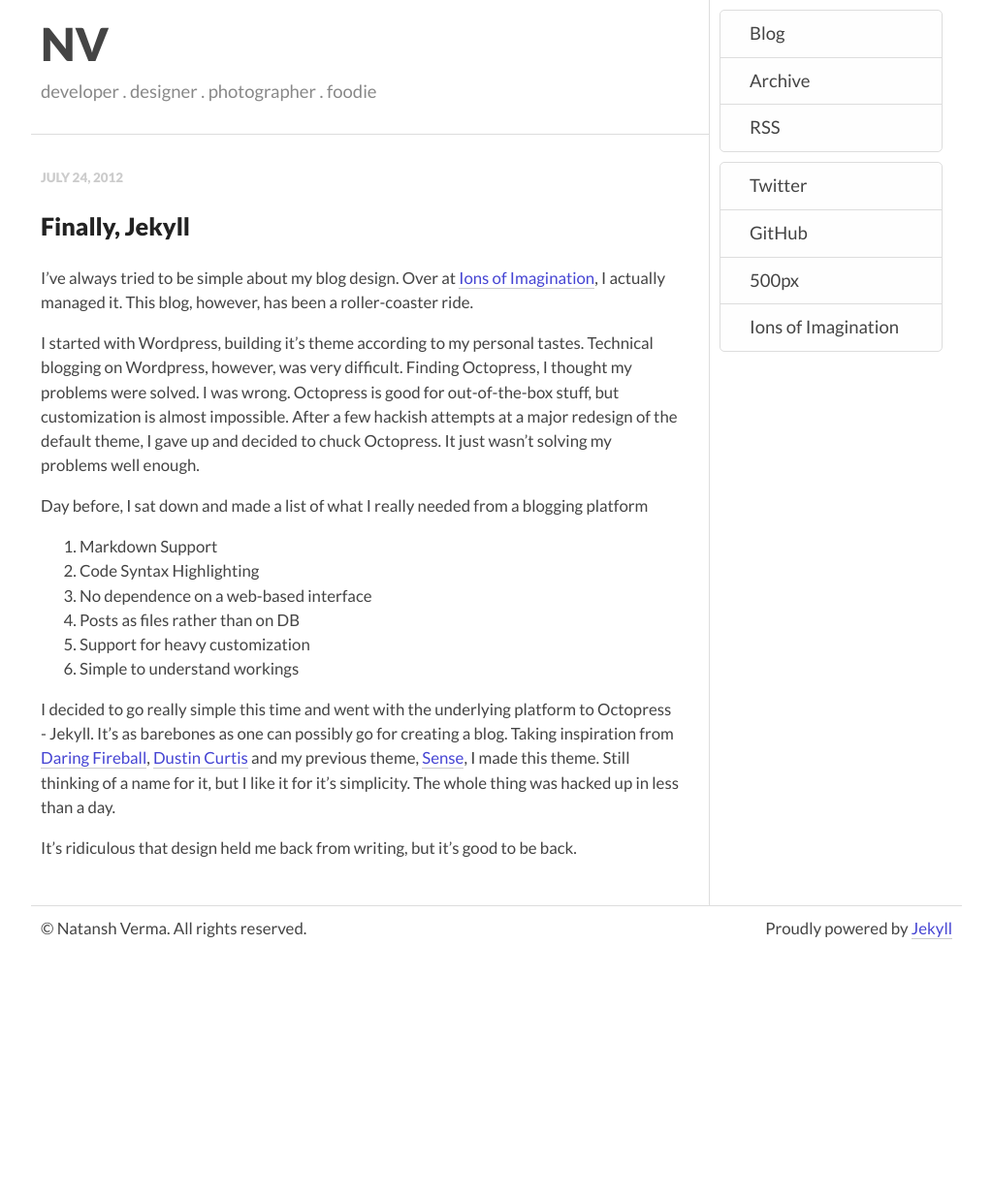
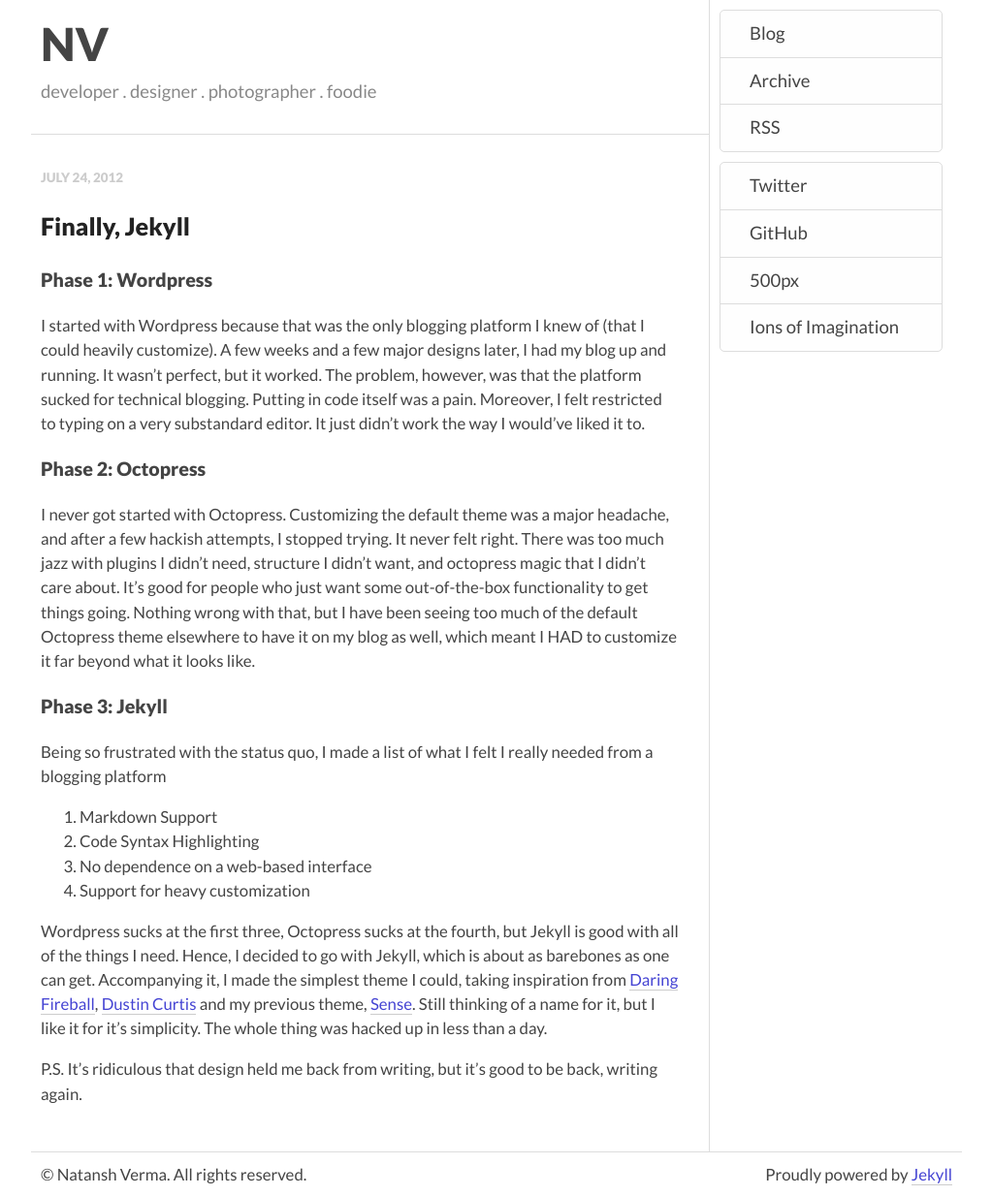
Before and after one commit to natansh/natansh.github.com, a Jekyll site: the page built from _posts/2012-07-24-finally-jekyll.md, in a window 1280 px wide. Shown: the whole page at 97% size, without its empty margins (128-1151 px from the left). Built offline with Jekyll 4.4.1, drawn with Linux system fonts in a browser that asks for light colours; nearby versions of some CDN libraries; before the commit the page ends 980 px from its top, so only the background shows below that.

Commit message:
Finally, Jekyll rewrite

```diff
--- a/_posts/2012-07-24-finally-jekyll.md
+++ b/_posts/2012-07-24-finally-jekyll.md
@@ -3,19 +3,23 @@
 title: Finally, Jekyll
 ---
 
-I've always tried to be simple about my blog design. Over at [Ions of Imagination](http://www.ionsofimagination.blogspot.com/), I actually managed it. This blog, however, has been a roller-coaster ride.
+### Phase 1: Wordpress
 
-I started with Wordpress, building it's theme according to my personal tastes. Technical blogging on Wordpress, however, was very difficult. Finding Octopress, I thought my problems were solved. I was wrong. Octopress is good for out-of-the-box stuff, but customization is almost impossible. After a few hackish attempts at a major redesign of the default theme, I gave up and decided to chuck Octopress. It just wasn't solving my problems well enough.
+I started with Wordpress because that was the only blogging platform I knew of (that I could heavily customize). A few weeks and a few major designs later, I had my blog up and running. It wasn't perfect, but it worked. The problem, however, was that the platform sucked for technical blogging. Putting in code itself was a pain. Moreover, I felt restricted to typing on a very substandard editor. It just didn't work the way I would've liked it to.
 
-Day before, I sat down and made a list of what I really needed from a blogging platform
+### Phase 2: Octopress
+
+I never got started with Octopress. Customizing the default theme was a major headache, and after a few hackish attempts, I stopped trying. It never felt right. There was too much jazz with plugins I didn't need, structure I didn't want, and octopress magic that I didn't care about. It's good for people who just want some out-of-the-box functionality to get things going. Nothing wrong with that, but I have been seeing too much of the default Octopress theme elsewhere to have it on my blog as well, which meant I HAD to customize it far beyond what it looks like.
+
+### Phase 3: Jekyll
+
+Being so frustrated with the status quo, I made a list of what I felt I really needed from a blogging platform
 
 1. Markdown Support
 2. Code Syntax Highlighting
 3. No dependence on a web-based interface
-4. Posts as files rather than on DB
-5. Support for heavy customization
-6. Simple to understand workings
+4. Support for heavy customization
 
-I decided to go really simple this time and went with the underlying platform to Octopress - Jekyll. It's as barebones as one can possibly go for creating a blog. Taking inspiration from [Daring Fireball](http://www.daringfireball.net/), [Dustin Curtis](http://www.dcurt.is/) and my previous theme, [Sense](http://www.github.com/natansh/sense), I made this theme. Still thinking of a name for it, but I like it for it's simplicity. The whole thing was hacked up in less than a day.
+Wordpress sucks at the first three, Octopress sucks at the fourth, but Jekyll is good with all of the things I need. Hence, I decided to go with Jekyll, which is about as barebones as one can get. Accompanying it, I made the simplest theme I could, taking inspiration from [Daring Fireball](http://www.daringfireball.net/), [Dustin Curtis](http://www.dcurt.is/) and my previous theme, [Sense](http://www.github.com/natansh/sense). Still thinking of a name for it, but I like it for it's simplicity. The whole thing was hacked up in less than a day.
 
-It's ridiculous that design held me back from writing, but it's good to be back.
+P.S. It's ridiculous that design held me back from writing, but it's good to be back, writing again.
```
